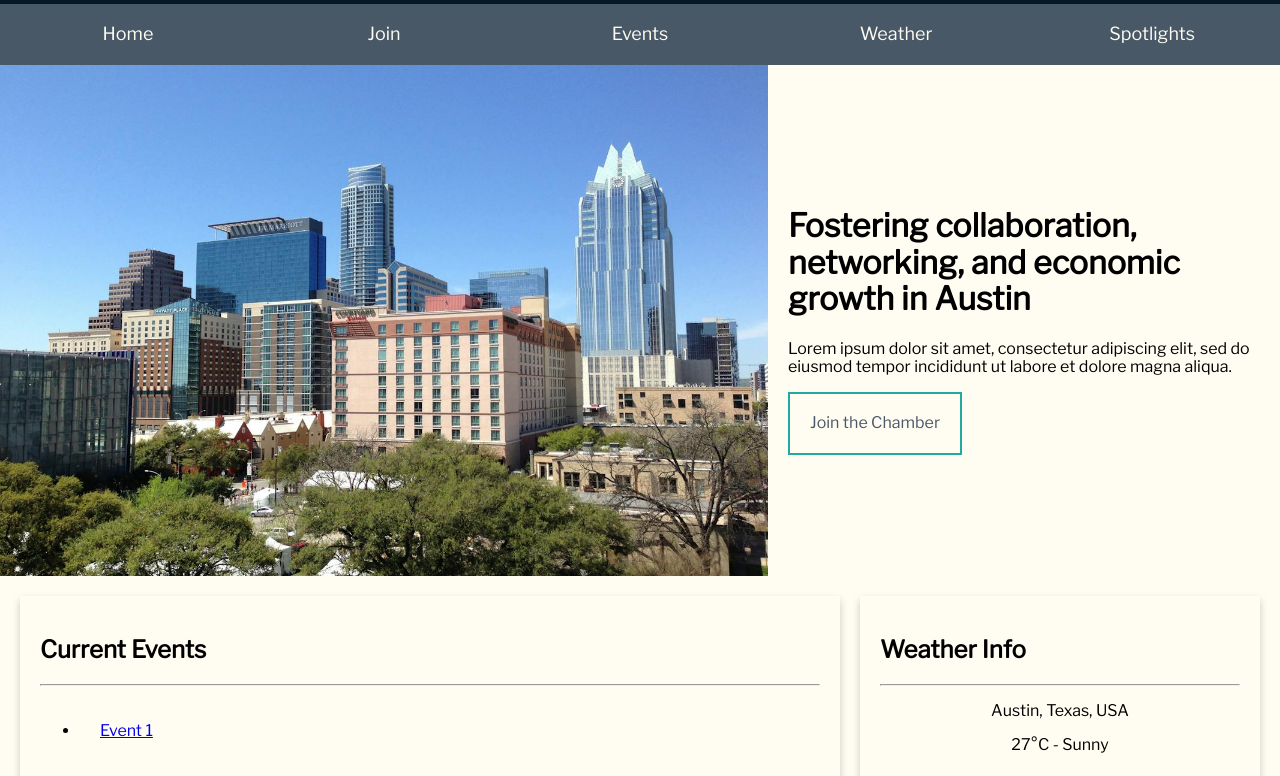
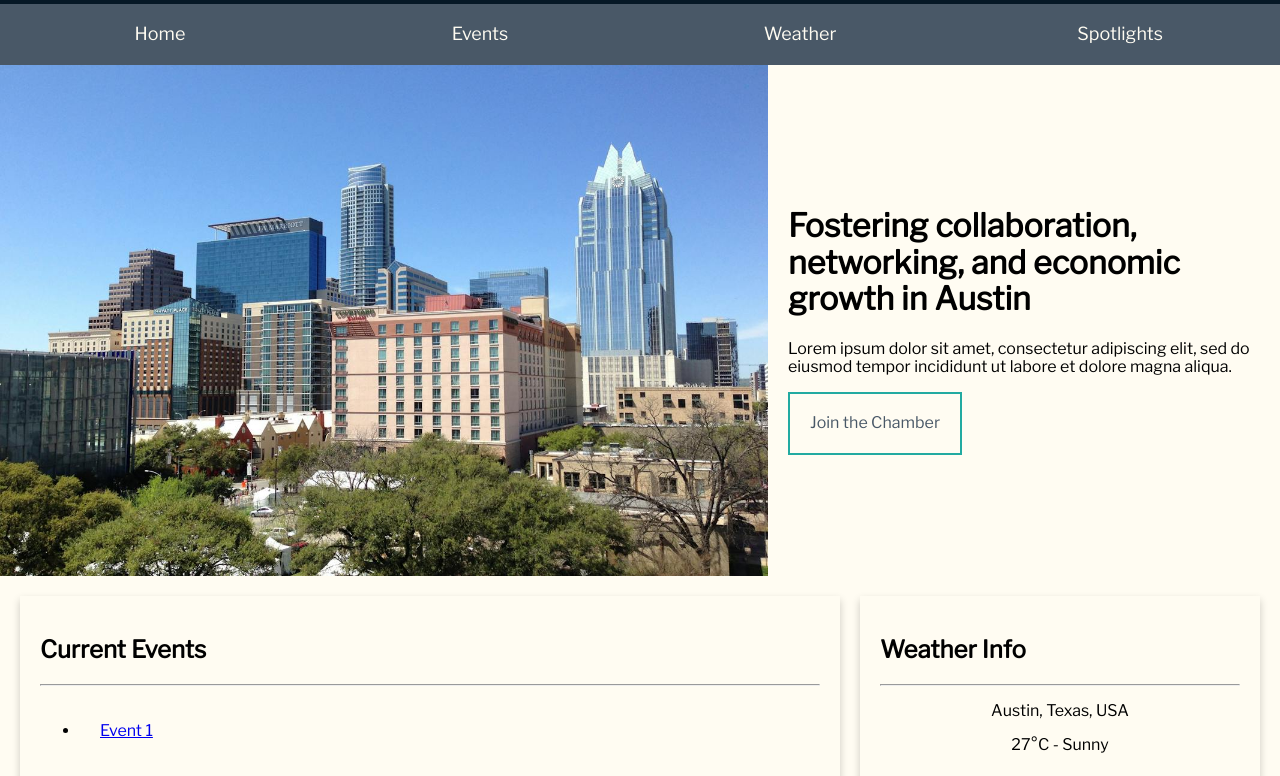
Before and after one commit to AaronCDee/wdd230, a plain HTML site: page chamber/index.html in a window 1280 px wide. Shown: the part 111-887 px from the top of the page. Drawn offline with nearby package versions, Linux system fonts and the light colour scheme.

Commit message:
fix: remove join from nav

```diff
--- a/chamber/index.html
+++ b/chamber/index.html
@@ -29,7 +29,6 @@
 
   <nav class="nav-links">
     <a href="#hero">Home</a>
-    <a href="#call-to-action">Join</a>
     <a href="#current-events">Events</a>
     <a href="#weather-card">Weather</a>
     <a href="#spotlights">Spotlights</a>
```
